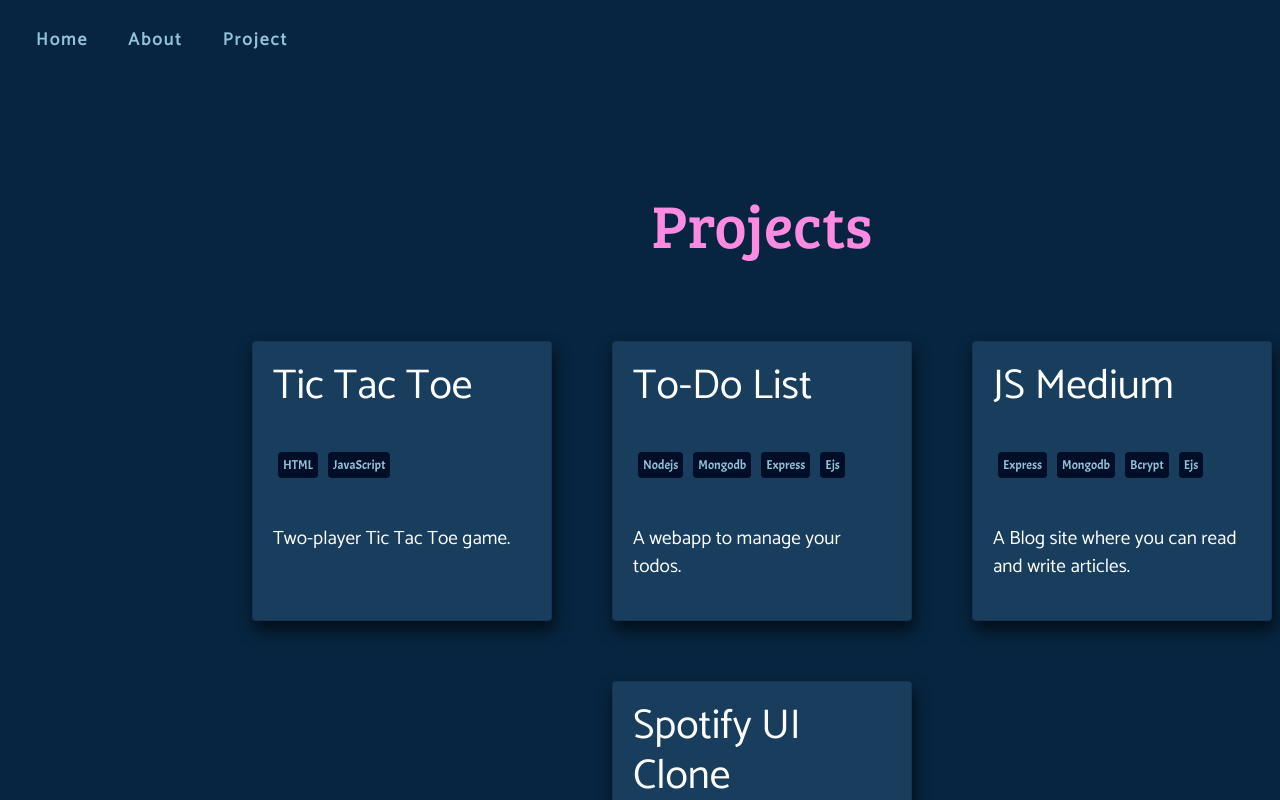
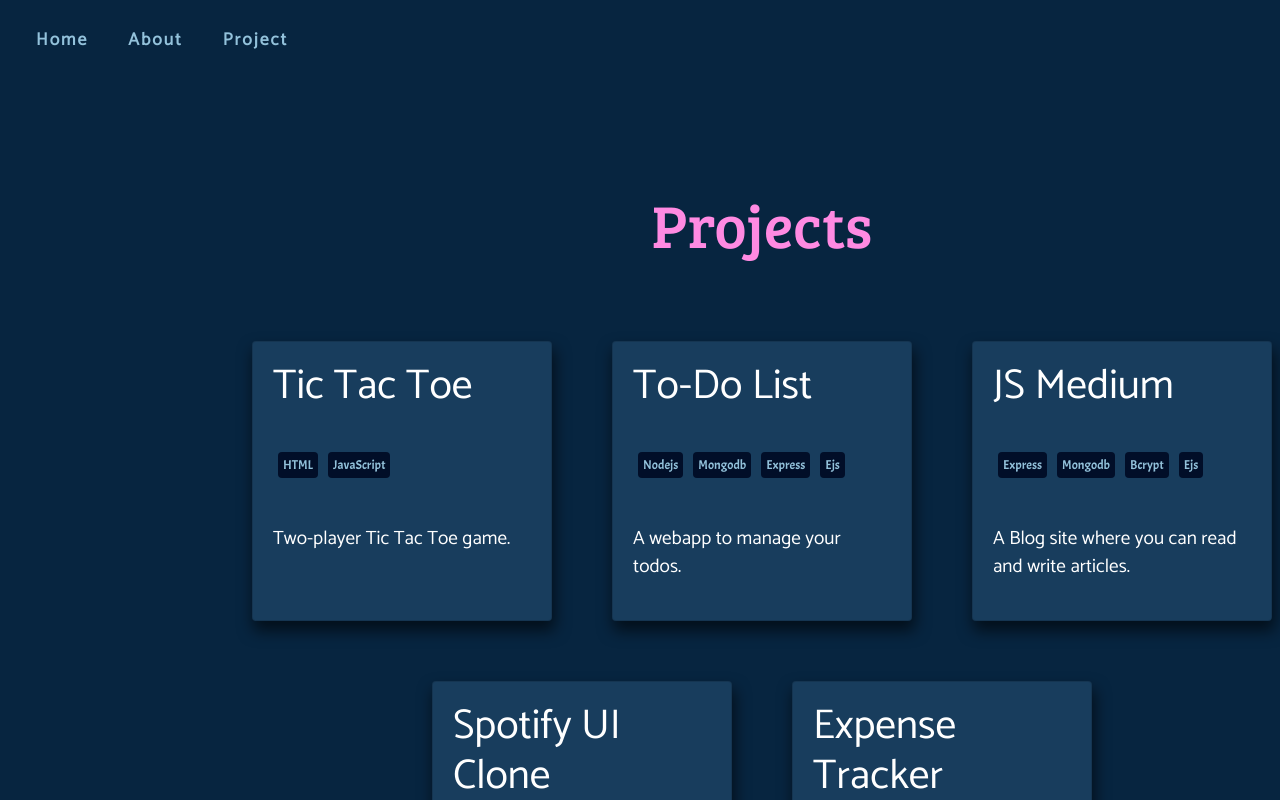
Before and after one commit to GLADI8R/Portfolio, a React (Create React App) app: page /project in a window 1280 px wide. Shown: the top 800 px of the page. Built offline with nearby package versions, Linux system fonts and the light colour scheme.

Commit message:
Add project

```diff
--- a/src/Components/Project/Project.js
+++ b/src/Components/Project/Project.js
@@ -37,6 +37,13 @@ const Project = () => {
                         link="https://github.com/GLADI8R/spotify_clone"
                         tags={["Flutter", "Dart"]}
                     />
+                    <ProjectCard
+                        key="5"
+                        projHead="Expense Tracker"
+                        description="Full Stack Expense Tracker with React Hooks, Context API, MongoDB to store transaction history"
+                        link="https://github.com/GLADI8R/Expense-Tracker"
+                        tags={["MongoDB", "Express", "React", "NodeJS", "Context API"]}
+                    />
                 </section>
             </div>
         </div>
```
